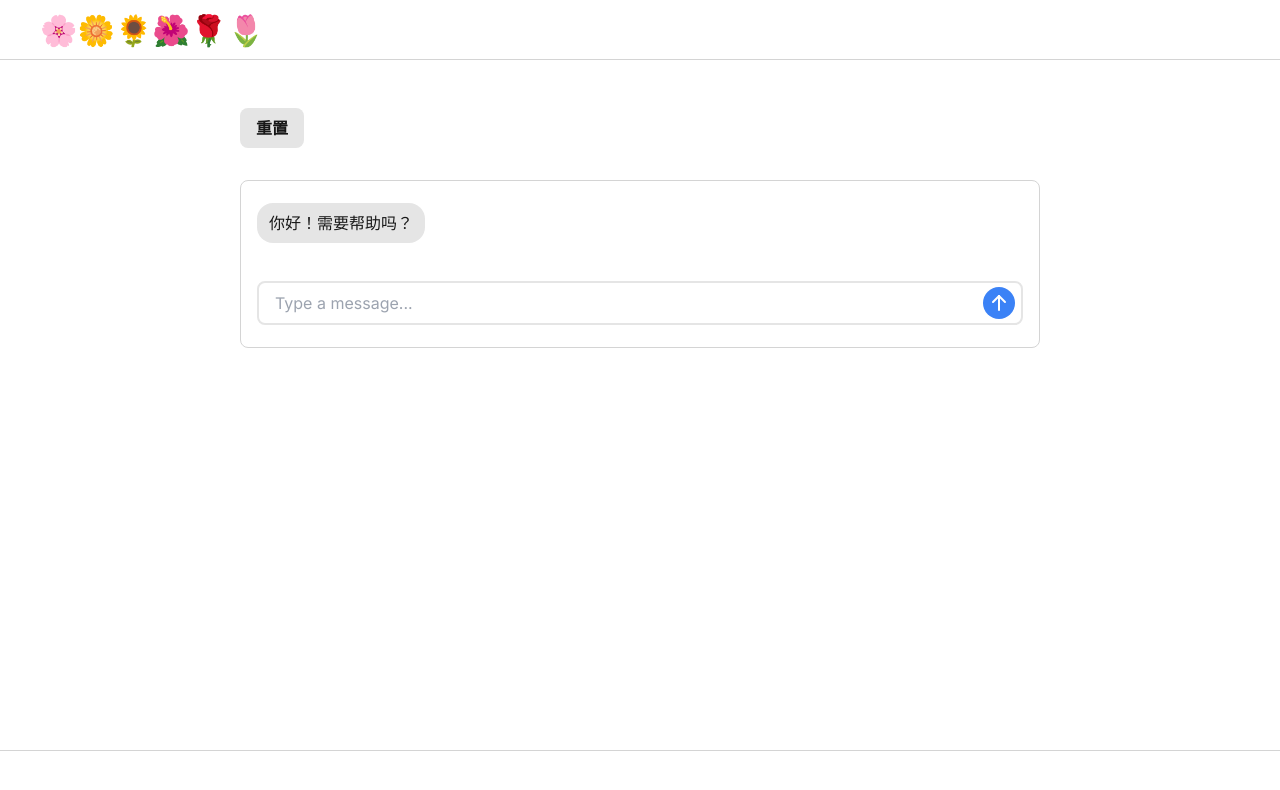
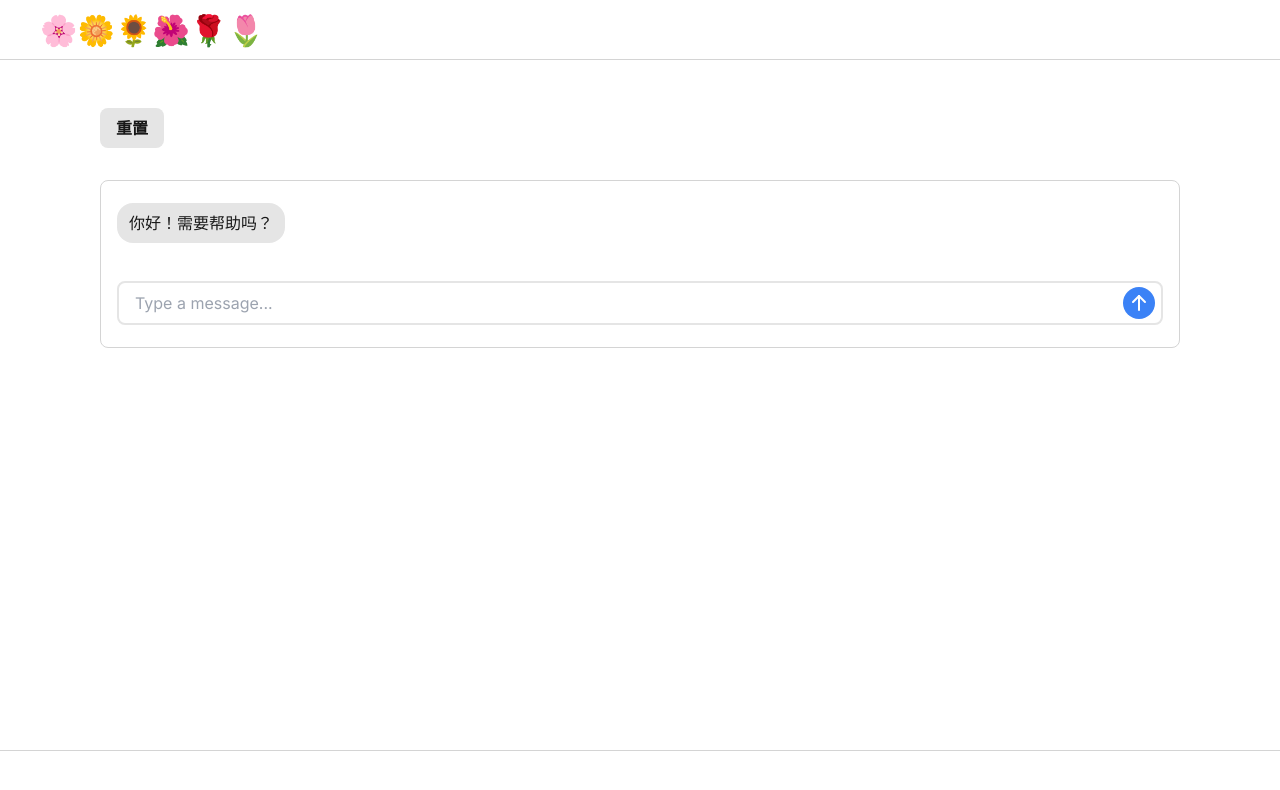
Before and after one commit to aldohemsn/chatbot-ui-lite, a Next.js app: page / in a window 1280 px wide. Shown: the top 790 px of the page. Built offline with nearby package versions, Linux system fonts and the light colour scheme.

Commit message:
increase page width

```diff
--- a/pages/index.tsx
+++ b/pages/index.tsx
@@ -120,7 +120,7 @@ export default function Home() {
         <Navbar />
 
         <div className="flex-1 overflow-auto sm:px-10 pb-4 sm:pb-10">
-          <div className="max-w-[800px] mx-auto mt-4 sm:mt-12">
+          <div className="max-w-[90%] mx-auto mt-4 sm:mt-12">
             <Chat
               messages={messages}
               loading={loading}
```
